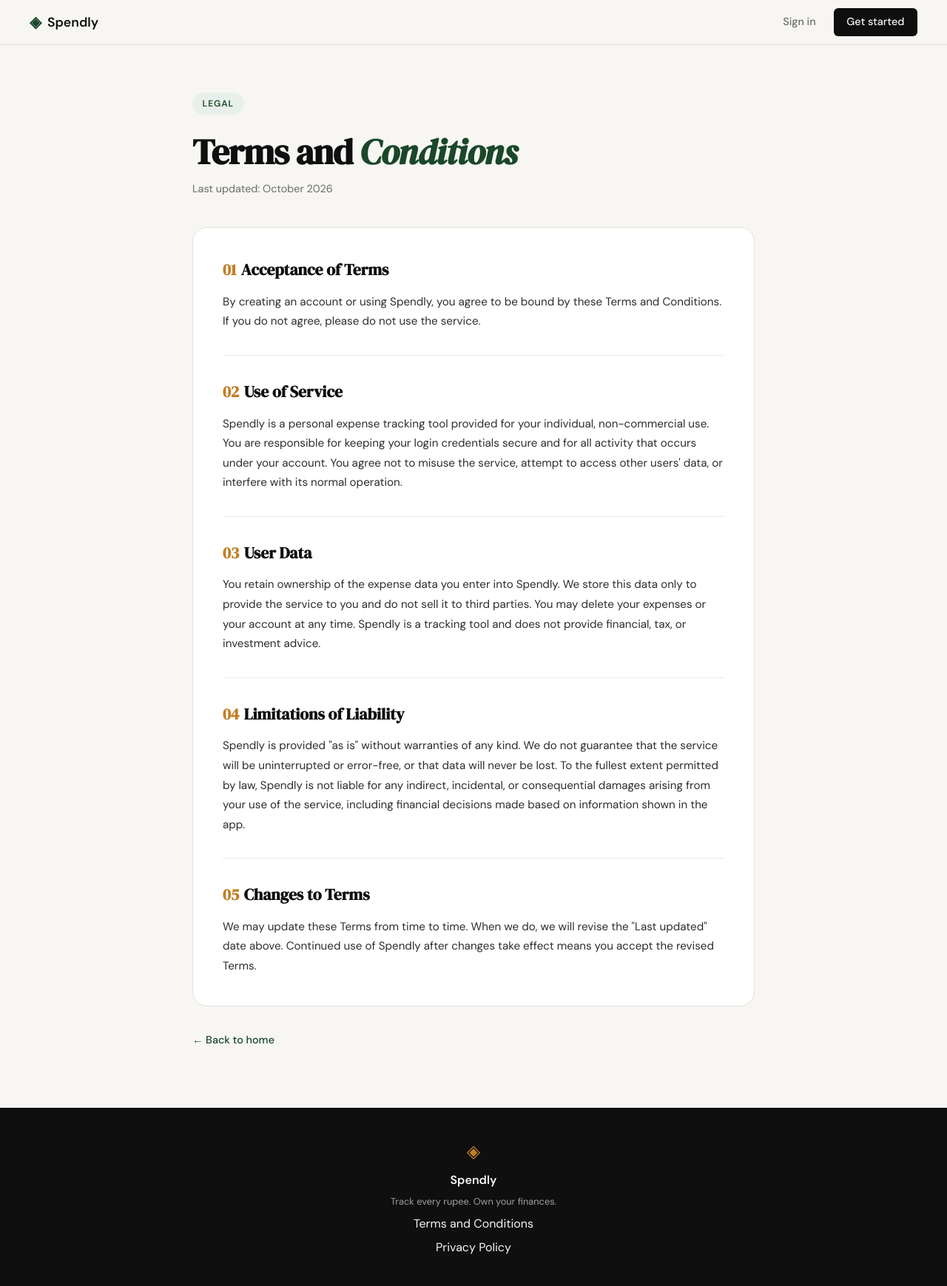
After one commit to AkshayGirolkar/spendly, a Flask app: page /terms in a window 1280 px wide. The commit adds this page. Shown: the whole page at 74% size. Run offline with Flask 3, Linux system fonts and the light colour scheme.

Commit message:
landing: add terms and conditions page and route

```diff
--- a/app.py
+++ b/app.py
@@ -20,6 +20,11 @@ def register():
 @app.route("/login")
 def login():
     return render_template("login.html")
+
+
+@app.route("/terms")
+def terms():
+    return render_template("terms.html")
 
 
 # ------------------------------------------------------------------ #
--- a/static/css/style.css
+++ b/static/css/style.css
@@ -478,6 +478,82 @@ a { color: inherit; text-decoration: none; }
 .auth-switch a:hover { text-decoration: underline; }
 
 /* ------------------------------------------------------------------ */
+/* Legal pages                                                         */
+/* ------------------------------------------------------------------ */
+
+.legal-section {
+    padding: 4rem 2rem 5rem;
+}
+
+.legal-container {
+    max-width: 760px;
+    margin: 0 auto;
+}
+
+.legal-header {
+    margin-bottom: 2.5rem;
+}
+
+.legal-title {
+    font-family: var(--font-display);
+    font-size: clamp(2.25rem, 4vw, 3rem);
+    line-height: 1.1;
+    letter-spacing: -0.02em;
+    color: var(--ink);
+    margin-bottom: 0.75rem;
+}
+
+.legal-title em {
+    font-style: italic;
+    color: var(--accent);
+}
+
+.legal-updated {
+    font-size: 0.9rem;
+    color: var(--ink-muted);
+}
+
+.legal-card {
+    background: var(--paper-card);
+    border: 1px solid var(--border);
+    border-radius: var(--radius-lg);
+    padding: 2.5rem;
+    margin-bottom: 2rem;
+}
+
+.legal-block + .legal-block {
+    margin-top: 2rem;
+    padding-top: 2rem;
+    border-top: 1px solid var(--border-soft);
+}
+
+.legal-heading {
+    font-family: var(--font-display);
+    font-size: 1.35rem;
+    color: var(--ink);
+    margin-bottom: 0.75rem;
+}
+
+.legal-num {
+    color: var(--accent-2);
+    margin-right: 0.4rem;
+}
+
+.legal-block p {
+    font-size: 0.95rem;
+    color: var(--ink-soft);
+    line-height: 1.75;
+}
+
+.legal-back {
+    font-size: 0.9rem;
+    font-weight: 500;
+    color: var(--accent);
+}
+
+.legal-back:hover { text-decoration: underline; }
+
+/* ------------------------------------------------------------------ */
 /* Footer                                                              */
 /* ------------------------------------------------------------------ */
 
@@ -527,4 +603,6 @@ a { color: inherit; text-decoration: none; }
 @media (max-width: 600px) {
     .nav-links a:not(.nav-cta) { display: none; }
     .hero { padding: 3rem 1rem 2rem; }
+    .legal-section { padding: 2.5rem 1rem 3rem; }
+    .legal-card { padding: 1.5rem; }
 }
--- a/templates/base.html
+++ b/templates/base.html
@@ -34,7 +34,7 @@
             <span class="brand-icon">◈</span>
             <span class="footer-name">Spendly</span>
             <p class="footer-copy">Track every rupee. Own your finances.</p>
-            <a href="#">Terms and Conditions</a>
+            <a href="{{ url_for('terms') }}">Terms and Conditions</a>
             <a href="#">Privacy Policy</a>
         </div>
     </footer>
--- /dev/null
+++ b/templates/terms.html
@@ -0,0 +1,73 @@
+{% extends "base.html" %}
+
+{% block title %}Terms and Conditions — Spendly{% endblock %}
+
+{% block content %}
+
+<section class="legal-section">
+    <div class="legal-container">
+
+        <div class="legal-header">
+            <div class="hero-badge">Legal</div>
+            <h1 class="legal-title">Terms and <em>Conditions</em></h1>
+            <p class="legal-updated">Last updated: October 2026</p>
+        </div>
+
+        <div class="legal-card">
+            <div class="legal-block">
+                <h2 class="legal-heading"><span class="legal-num">01</span>Acceptance of Terms</h2>
+                <p>
+                    By creating an account or using Spendly, you agree to be bound by these
+                    Terms and Conditions. If you do not agree, please do not use the service.
+                </p>
+            </div>
+
+            <div class="legal-block">
+                <h2 class="legal-heading"><span class="legal-num">02</span>Use of Service</h2>
+                <p>
+                    Spendly is a personal expense tracking tool provided for your individual,
+                    non-commercial use. You are responsible for keeping your login credentials
+                    secure and for all activity that occurs under your account. You agree not
+                    to misuse the service, attempt to access other users' data, or interfere
+                    with its normal operation.
+                </p>
+            </div>
+
+            <div class="legal-block">
+                <h2 class="legal-heading"><span class="legal-num">03</span>User Data</h2>
+                <p>
+                    You retain ownership of the expense data you enter into Spendly. We store
+                    this data only to provide the service to you and do not sell it to third
+                    parties. You may delete your expenses or your account at any time. Spendly
+                    is a tracking tool and does not provide financial, tax, or investment advice.
+                </p>
+            </div>
+
+            <div class="legal-block">
+                <h2 class="legal-heading"><span class="legal-num">04</span>Limitations of Liability</h2>
+                <p>
+                    Spendly is provided "as is" without warranties of any kind. We do not
+                    guarantee that the service will be uninterrupted or error-free, or that
+                    data will never be lost. To the fullest extent permitted by law, Spendly
+                    is not liable for any indirect, incidental, or consequential damages
+                    arising from your use of the service, including financial decisions made
+                    based on information shown in the app.
+                </p>
+            </div>
+
+            <div class="legal-block">
+                <h2 class="legal-heading"><span class="legal-num">05</span>Changes to Terms</h2>
+                <p>
+                    We may update these Terms from time to time. When we do, we will revise the
+                    "Last updated" date above. Continued use of Spendly after changes take
+                    effect means you accept the revised Terms.
+                </p>
+            </div>
+        </div>
+
+        <a href="{{ url_for('landing') }}" class="legal-back">← Back to home</a>
+
+    </div>
+</section>
+
+{% endblock %}
```
